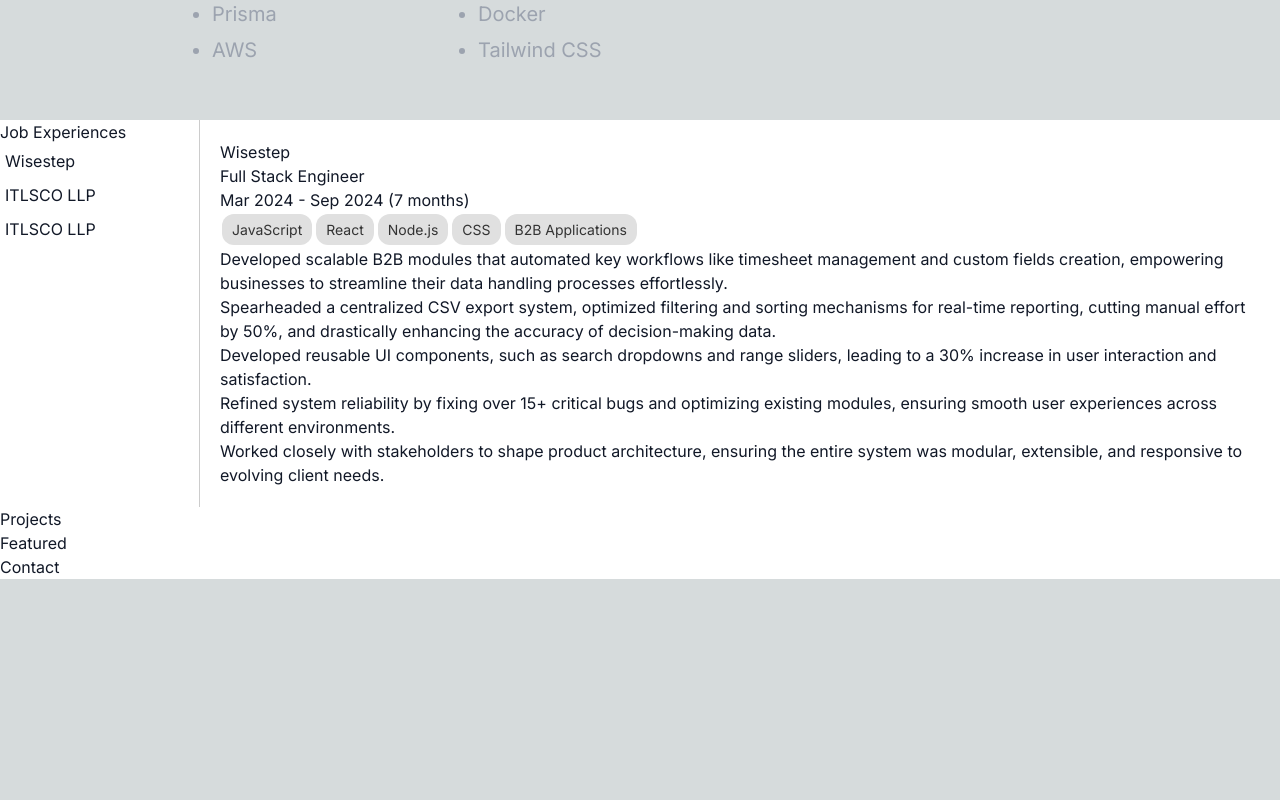
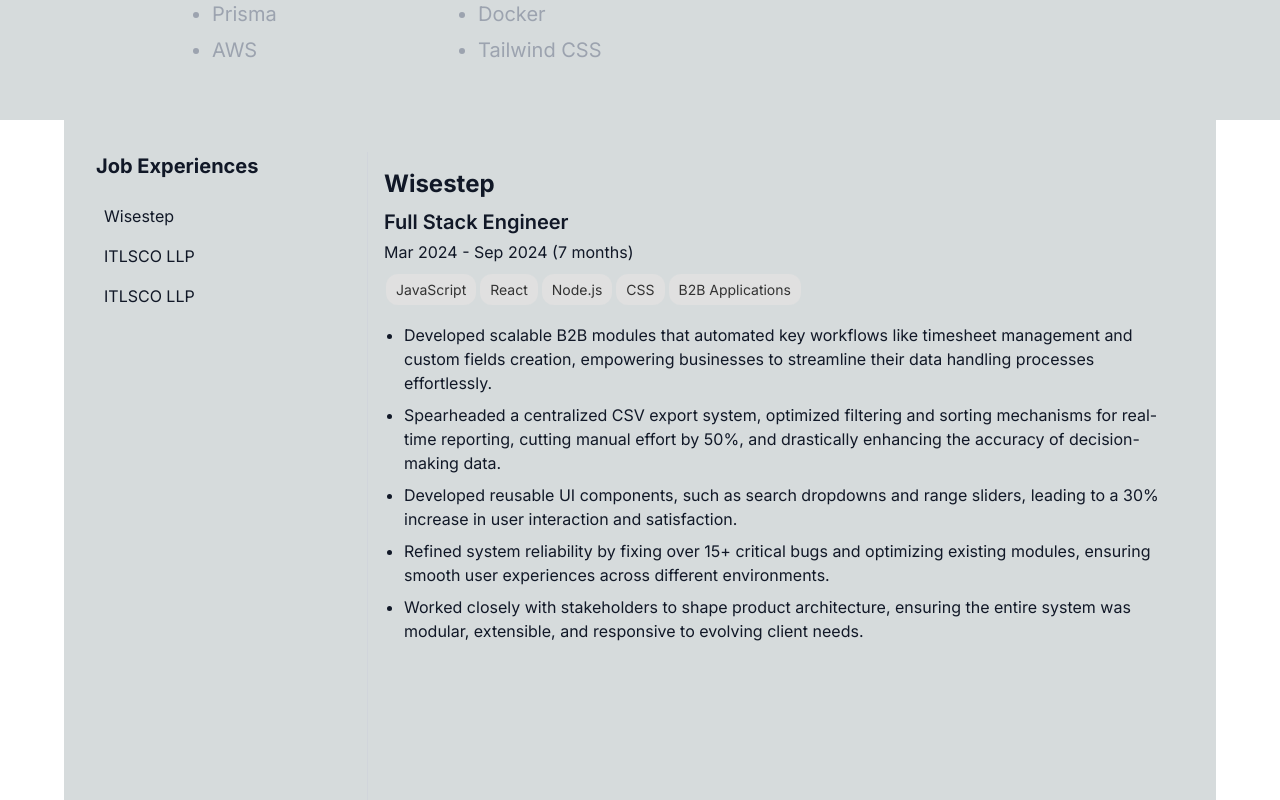
Before and after one commit to rothardo/my-portfolio-ashwintemkar, a Next.js app in the folder my-portfolio/: page / in a window 1280 px wide. Shown: the part 1660-2460 px from the top of the page. Before the commit the page ends 2239 px from the top, so only its background shows below. Built offline with nearby package versions, Linux system fonts and the light colour scheme.

Commit message:
jobs component appearance changed

```diff
--- a/my-portfolio/src/app/sections/Jobs.tsx
+++ b/my-portfolio/src/app/sections/Jobs.tsx
@@ -7,35 +7,37 @@
   const [selectedJob, setSelectedJob] = useState<Job | null>(jobData[0]);
 
   return (
-    <div style={{ display: "flex" }}>
-      <nav style={{ width: "200px", borderRight: "1px solid #ccc" }}>
-        <h2>Job Experiences</h2>
+    <section className="flex flex-col md:flex-row max-w-6xl mx-auto p-8 bg-light-gray dark:bg-dark-gray text-text-light dark:text-text-dark min-h-screen">
+      <nav className="flex-none w-full md:w-1/4 border-r border-gray-300 dark:border-gray-700 mb-6 md:mb-0">
+        <h2 className="text-xl font-bold mb-4">Job Experiences</h2>
         <ul>
           {jobData.map((job) => (
             <li
               key={job.id}
               onClick={() => setSelectedJob(job)}
-              style={{ cursor: "pointer", padding: "5px" }}
+              className="cursor-pointer p-2 hover:bg-blue-200 dark:hover:bg-blue-800 transition-colors duration-200"
             >
               {job.title}
             </li>
           ))}
         </ul>
       </nav>
-      <div style={{ padding: "20px", flex: 1 }}>
+      <div className="flex-1 p-4">
         {selectedJob ? (
           <>
-            <h2>{selectedJob.title}</h2>
-            <h3>{selectedJob.role}</h3>
-            <h4>{selectedJob.timeline}</h4>
-            <div>
+            <h2 className="text-2xl font-bold mb-2">{selectedJob.title}</h2>
+            <h3 className="text-xl font-semibold mb-1">{selectedJob.role}</h3>
+            <h4 className="text-md mb-2">{selectedJob.timeline}</h4>
+            <div className="flex flex-wrap mb-4">
               {selectedJob.stack.map((tech) => (
                 <Badge key={tech} text={tech} />
               ))}
             </div>
-            <ul>
+            <ul className="list-disc pl-5">
               {selectedJob.description.map((desc, index) => (
-                <li key={index}>{desc}</li>
+                <li key={index} className="mb-2">
+                  {desc}
+                </li>
               ))}
             </ul>
           </>
@@ -43,7 +45,7 @@
           <p>Select a job to see details.</p>
         )}
       </div>
-    </div>
+    </section>
   );
 };
 
```
